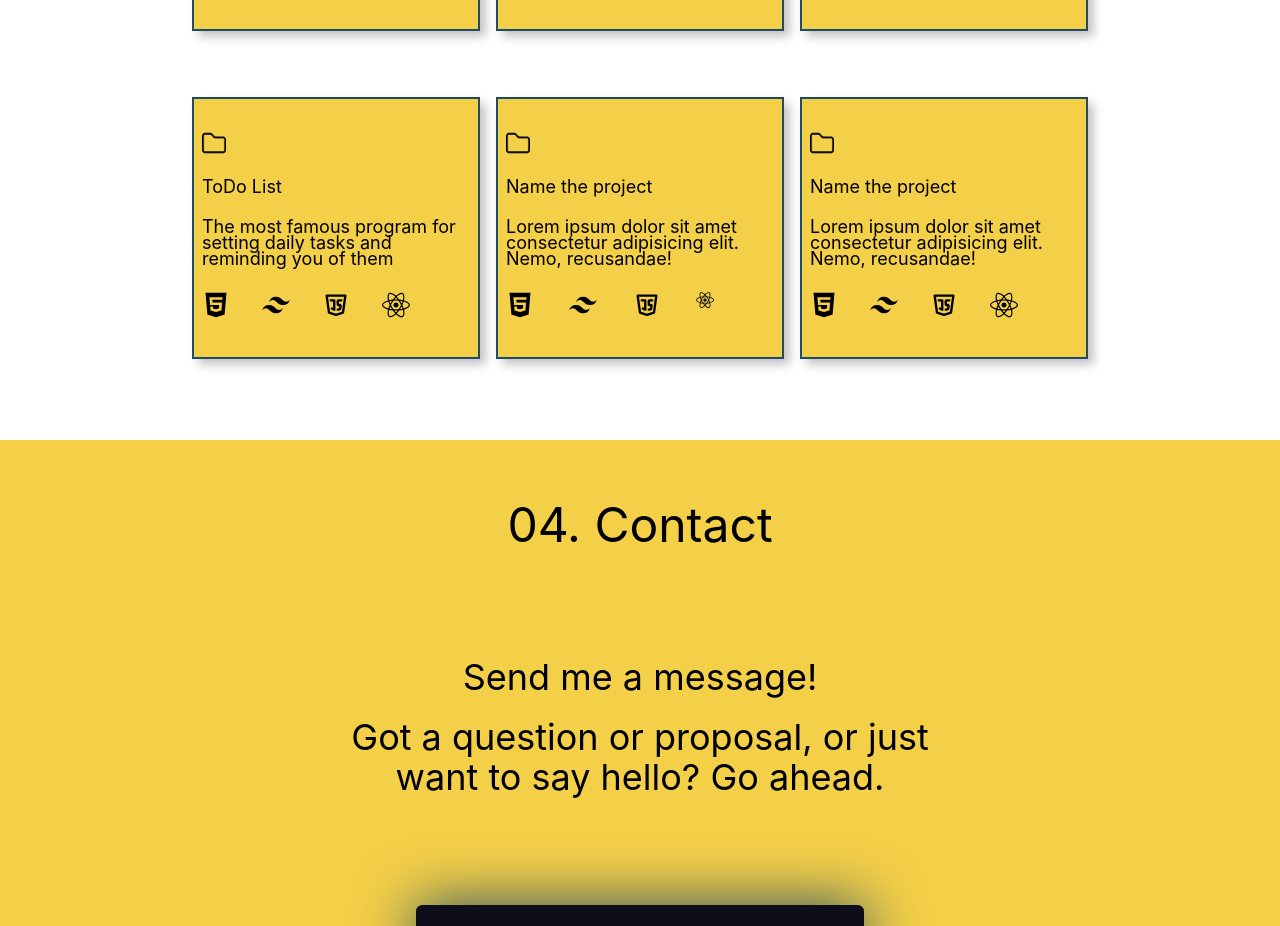
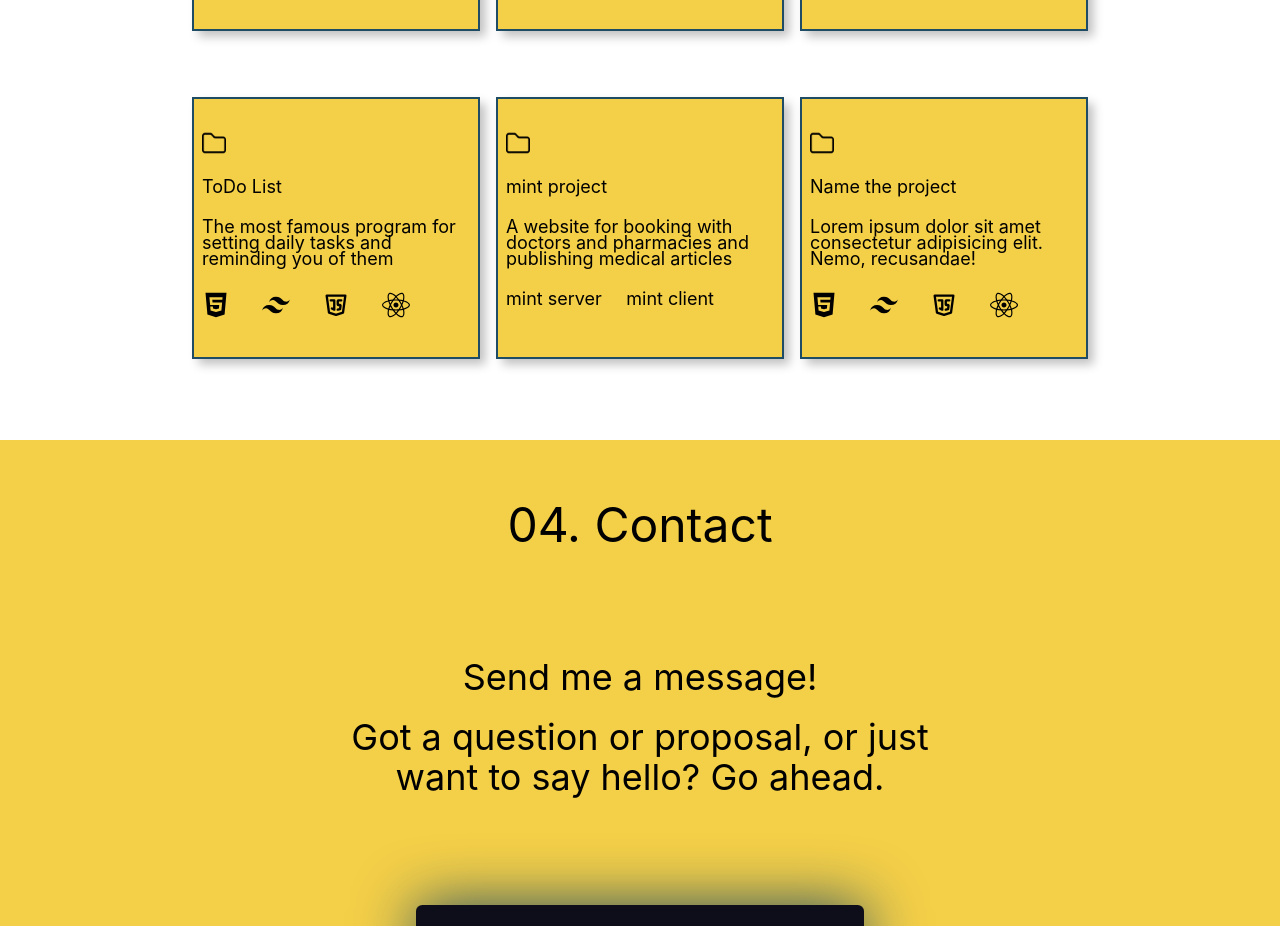
Before and after one commit to Mustafa88A/my-wepsite, a React (Create React App) app: page / in a window 1280 px wide. Shown: the part 2760-3686 px from the top of the page. Built offline with nearby package versions, Linux system fonts and the light colour scheme.

Commit message:
add mint project

```diff
--- a/src/components/Cards.jsx
+++ b/src/components/Cards.jsx
@@ -102,23 +102,37 @@ function Cards() {
           </a>
         </div>
         <div id="card" className={styleCard}>
-          <a className="flex  flex-col  gap-2 md:gap-6" href="" target="_blank">
+          <div className="flex  flex-col  gap-2 md:gap-6">
             <div className="icon">
               <img className="w-6" src={require("../img/folder.png")} />
               {/* <img src={require("../img/folder.png")} alt="" /> */}
             </div>
-            <h1>Name the project</h1>
+            <h1>mint project</h1>
             <p>
-              Lorem ipsum dolor sit amet consectetur adipisicing elit. Nemo,
-              recusandae!
+              A website for booking with doctors and pharmacies and publishing
+              medical articles
             </p>
             <div className={language}>
-              <FaHtml5 className="w-7 h-7" />
+              {/* <FaHtml5 className="w-7 h-7" />
               <RiTailwindCssFill className="w-7 h-7" />
               <TbBrandJavascript className="w-7 h-7" />
-              <FaReact />
+              <FaReact /> */}
+              <a
+                href="https://github.com/mehdi22256/mint"
+                target="_blank"
+                // className="border-2 h-6 border-black "
+              >
+                mint server
+              </a>
+              <a
+                href="https://github.com/mehdi22256/mint-frontend"
+                target="_blank"
+                // className="border-2 h-6 border-black "
+              >
+                mint client
+              </a>
             </div>
-          </a>
+          </div>
         </div>
         <div id="card" className={styleCard}>
           <a className="flex  flex-col  gap-2 md:gap-6" href="" target="_blank">
```
